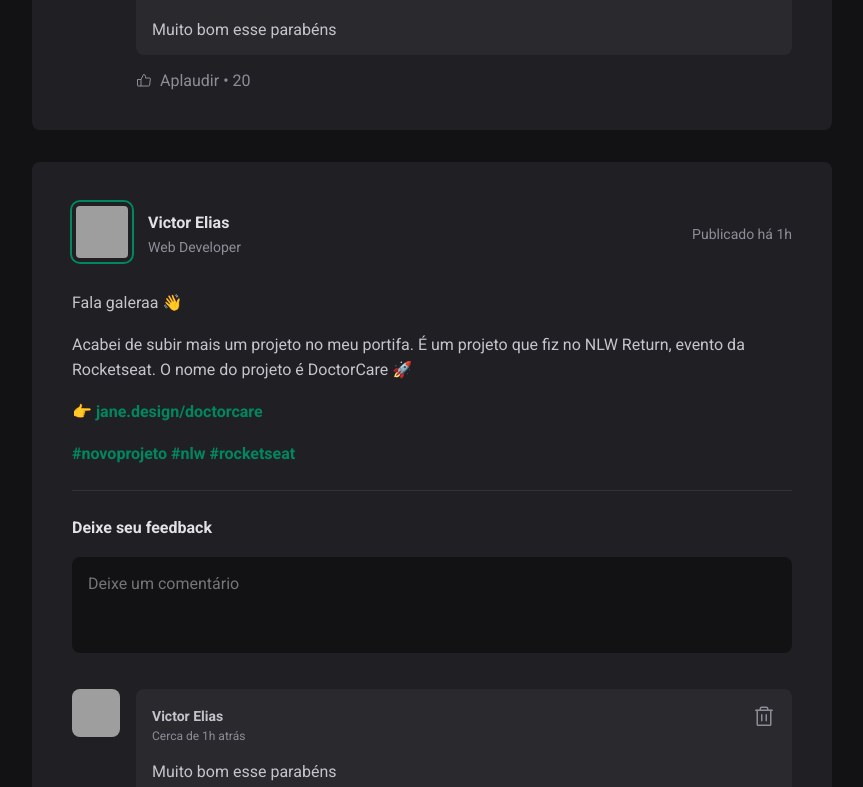
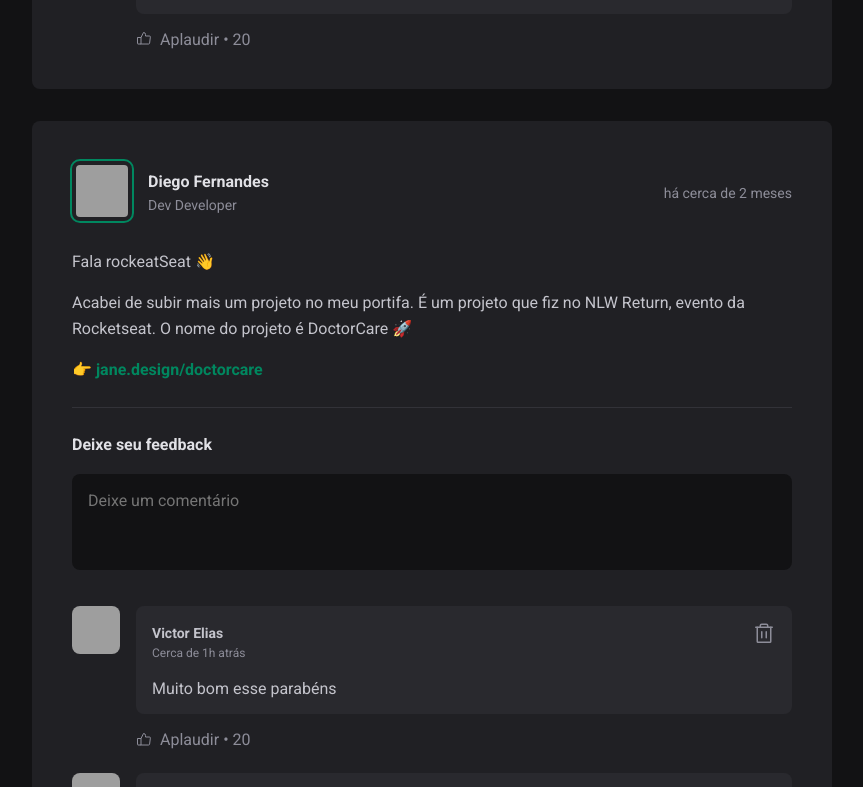
Before and after one commit to svvictorelias/Ignite-project1, a React (Vite) app: page / in a window 1280 px wide. Shown: the part 1027-1814 px from the top of the page, without its empty margins (352-1215 px from the left). Built offline with nearby package versions, Linux system fonts and the light colour scheme; grey boxes are pictures that could not be loaded.

Commit message:
adiciona map

```diff
--- a/package.json
+++ b/package.json
@@ -8,6 +8,7 @@
     "preview": "vite preview"
   },
   "dependencies": {
+    "date-fns": "^2.28.0",
     "phosphor-react": "^1.4.1",
     "react": "^18.0.0",
     "react-dom": "^18.0.0"
--- a/src/App.jsx
+++ b/src/App.jsx
@@ -3,6 +3,38 @@
 import { Sidebar } from './components/Sidebar';
 import styles from './App.module.css'
 import './global.css'
+
+const posts = [
+  {
+    id:1,
+    author:{
+      avatarUrl: 'https://github.com/svvictorelias.png',
+      name:'Victor Elias',
+      role: 'Web Developer'
+    },
+    content: [
+      {type: 'paragraph', content: 'Fala galeraa 👋'},
+      {type: 'paragraph', content:'Acabei de subir mais um projeto no meu portifa. É um projeto que fiz no NLW Return, evento da Rocketseat. O nome do projeto é DoctorCare 🚀'},
+      {type: 'link', content: '👉 jane.design/doctorcare'},
+    ],
+    publishedAt: new Date('2022-07-01 20:50:00')
+  },
+  {
+    id:2,
+    author:{
+      avatarUrl: 'https://github.com/diego3g.png',
+      name:'Diego Fernandes',
+      role: 'Dev Developer'
+    },
+    content: [
+      {type: 'paragraph', content: 'Fala rockeatSeat 👋'},
+      {type: 'paragraph', content:'Acabei de subir mais um projeto no meu portifa. É um projeto que fiz no NLW Return, evento da Rocketseat. O nome do projeto é DoctorCare 🚀'},
+      {type: 'link', content: '👉 jane.design/doctorcare'},
+    ],
+    publishedAt: new Date('2022-05-10 20:00:00')
+  },
+]
+
 export function App() {
   return (
     <div className="App">
@@ -10,8 +42,15 @@
       <div className={styles.wrapper}>
         <Sidebar/>
         <main>
-      <Post author="Victor" content="lo sdf remk sdfjnfklw dffsdfe wefnfwe" />
-      <Post author="Victor" content="lo sdf remk sdfjnfklw dffsdfe wefnfwe" />
+          {posts.map(post=>{
+            return (
+              <Post
+              key={post.id}
+              author={post.author}
+              content={post.content}
+              publishedAt={post.publishedAt}
+            />)
+          })}
         </main>
       </div>
     </div>
--- a/src/components/Post.jsx
+++ b/src/components/Post.jsx
@@ -1,36 +1,42 @@
+import { format, formatDistanceToNow } from 'date-fns';
+import ptBR from 'date-fns/locale/pt-BR';
 import { Avatar } from './Avatar';
 import { Comment } from './Comment';
 import styles from './Post.module.css';
-export function Post() {
+export function Post({ author, publishedAt, content }) {
+  const publishedDateFormatted = format(
+    publishedAt,
+    "dd 'de' LLLL 'às' HH:mm'h'",{locale: ptBR}
+  );
+
+  const publishedDateRelativeToNow = formatDistanceToNow(publishedAt,{
+    locale: ptBR,
+    addSuffix: true
+  })
   return (
     <article className={styles.post}>
       <header>
         <div className={styles.author}>
-          <Avatar src="https://github.com/svvictorelias.png" />
+          <Avatar src={author.avatarUrl} />
           <div className={styles.authorInfo}>
-            <strong>Victor Elias</strong>
-            <span>Web Developer</span>
+            <strong>{author.name}</strong>
+            <span>{author.role}</span>
           </div>
         </div>
 
-        <time title="11 de Maio ás 08:13h" dateTime="2022-05-11 08:13:22">
-          Publicado há 1h
+        <time title={publishedDateFormatted} dateTime={publishedAt.toISOString()}>
+          {publishedDateRelativeToNow}
         </time>
       </header>
 
       <div className={styles.content}>
-        <p>Fala galeraa 👋</p>
-        <p>
-          Acabei de subir mais um projeto no meu portifa. É um projeto que fiz
-          no NLW Return, evento da Rocketseat. O nome do projeto é DoctorCare 🚀
-        </p>
-        <p>
-          👉 <a href="#">jane.design/doctorcare</a>
-        </p>
-        <p>
-          <a href="">#novoprojeto</a> <a href="">#nlw</a>{' '}
-          <a href="">#rocketseat</a>
-        </p>
+        {content.map(line=>{
+          if(line.type =='paragraph'){
+            return <p>{line.content}</p>
+          }else if(line.type=='link'){
+            return <p><a href="#">{line.content}</a></p>
+          }
+        })}
       </div>
       <form className={styles.commentForm}>
         <strong>Deixe seu feedback</strong>
```
Also changed, not shown: 1 other file (tests, documents, lock files or other folders).
